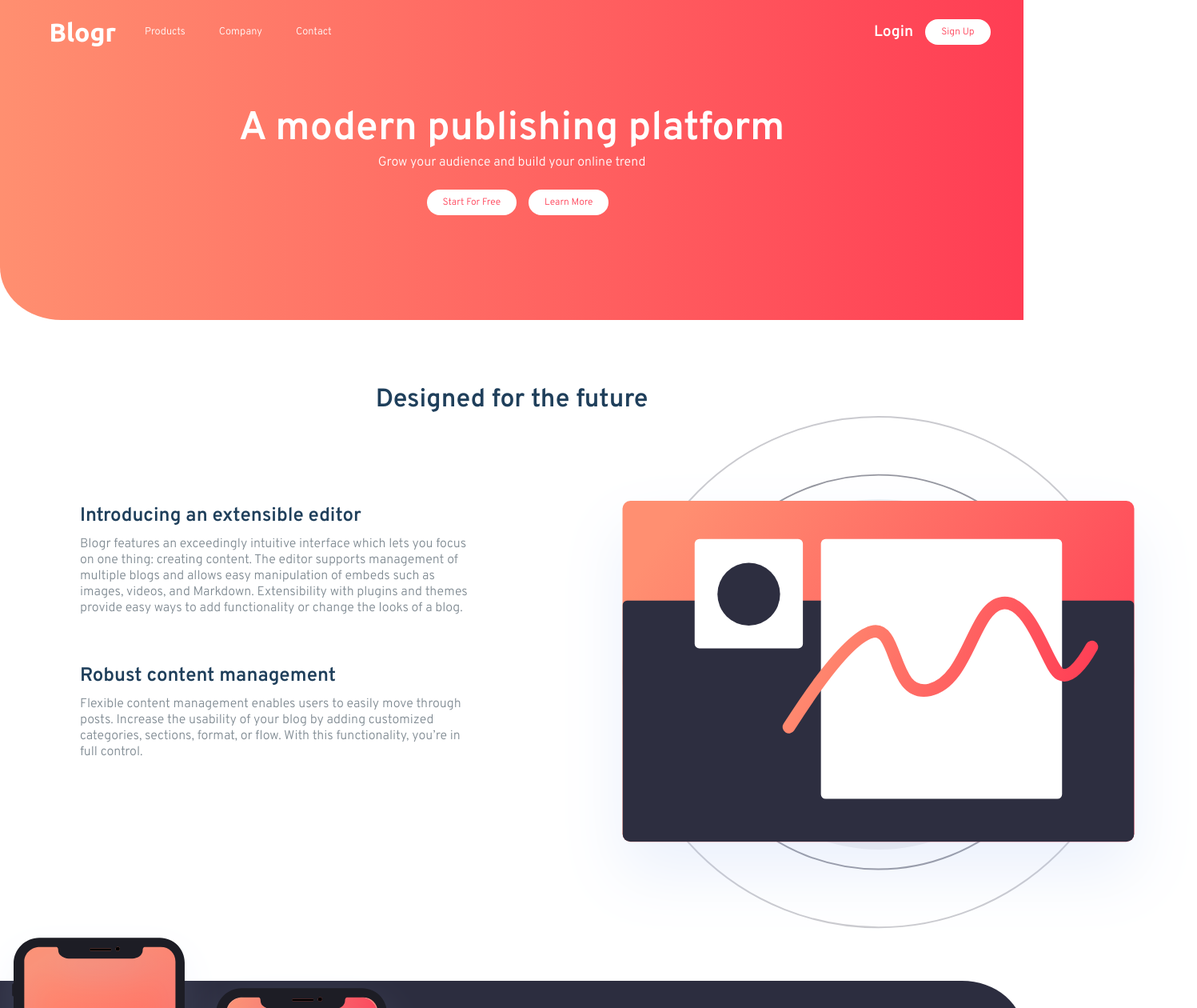
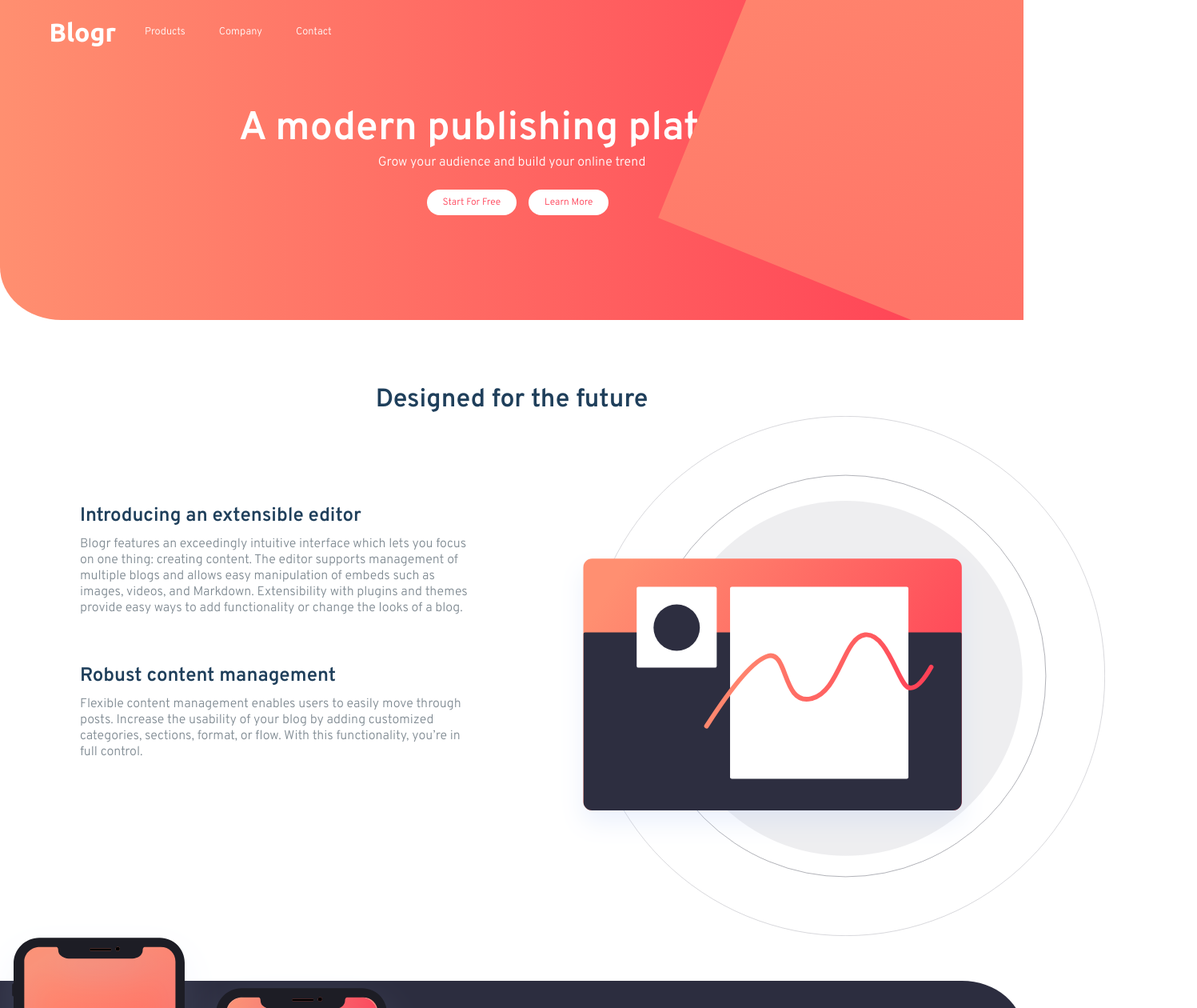
Before and after one commit to joeycrushed/blogr-landing-page, a React (Create React App) app in the folder blogr-landing-page/: page / in a window 1280 px wide. Shown: the top 1260 px of the page at 80% size, 1497 px wide, since content can reach past the window. Built offline with nearby package versions, Linux system fonts and the light colour scheme; the HTML template or start-up script is replaced by a standard one.

Commit message:
added new image to intro

```diff
--- a/blogr-landing-page/src/components/Hero.css
+++ b/blogr-landing-page/src/components/Hero.css
@@ -1,8 +1,13 @@
 .hero-bg {
-    background: linear-gradient(90deg, hsl(13, 100%, 72%) 0%, hsl(353, 100%, 62%) 100%);
     height: 400px;
     width: 100vw;
+    overflow: hidden;
     border-radius: 6%/0 0 0 66px;
+    background: linear-gradient(90deg, hsl(13, 100%, 72%) 0%, hsl(353, 100%, 62%) 100%);
+}
+
+.nav {
+    z-index: 1;
 }
 
 .hero {
@@ -12,7 +17,11 @@
     flex-direction: column;
     color: white;
     margin-top: 50px;
-    overflow: hidden;
+
+}
+
+.img {
+    margin-top: -1200px;
 }
 
 .hero h1 {
--- a/blogr-landing-page/src/components/Hero.js
+++ b/blogr-landing-page/src/components/Hero.js
@@ -2,7 +2,7 @@ import React from 'react'
 import Navbar from './Navbar/Navbar'
 import './Hero.css'
 import { Button } from './Button'
-// import bg from '../images/bg.svg'
+import bg from '../images/bg.svg'
 
 
 function Hero() {
@@ -10,7 +10,7 @@ function Hero() {
         <div className="hero-bg">
 
             <div className="nav">
-            <Navbar />
+                <Navbar />
             </div>
 
             <div className="hero">
@@ -21,7 +21,7 @@ function Hero() {
                     <Button>Learn More</Button>
                 </div>
             </div>
-
+            <img className="img" src={bg} alt="" />
         </div>
 
     )
--- a/blogr-landing-page/src/components/Introduction.js
+++ b/blogr-landing-page/src/components/Introduction.js
@@ -1,5 +1,5 @@
 import React from 'react'
-import mobile from '../images/mobile.svg'
+import circlesq from '../images/circle-sq.svg'
 import './Introduction.css'
 
 
@@ -20,7 +20,7 @@ function Introduction() {
                 </div>
             </div>
                 <div>
-                    <img className="intro-img" src={mobile} alt="" />
+                    <img className="intro-img" src={circlesq} alt="" />
                 </div>
 
         </div>
```
Also changed, not shown: blogr-landing-page/src/images/circle-sq.svg (added).
